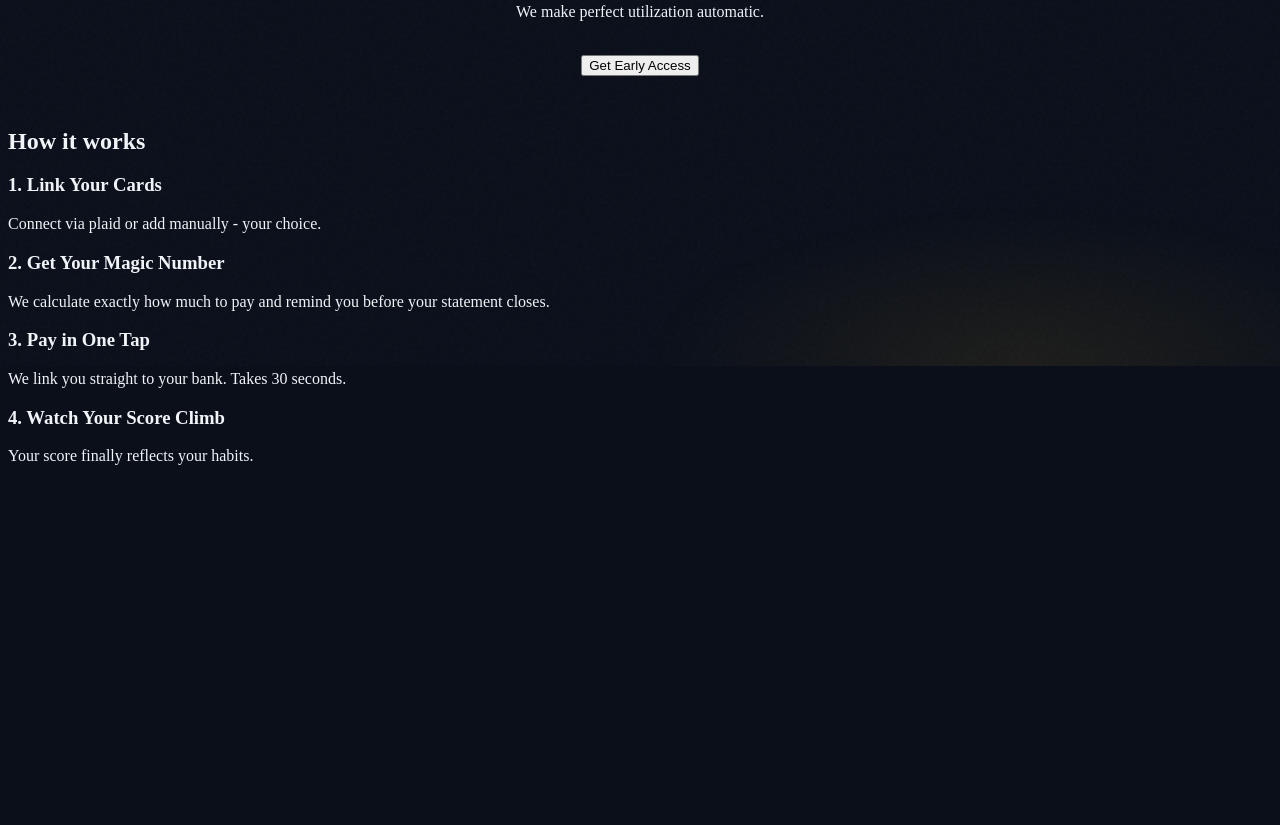
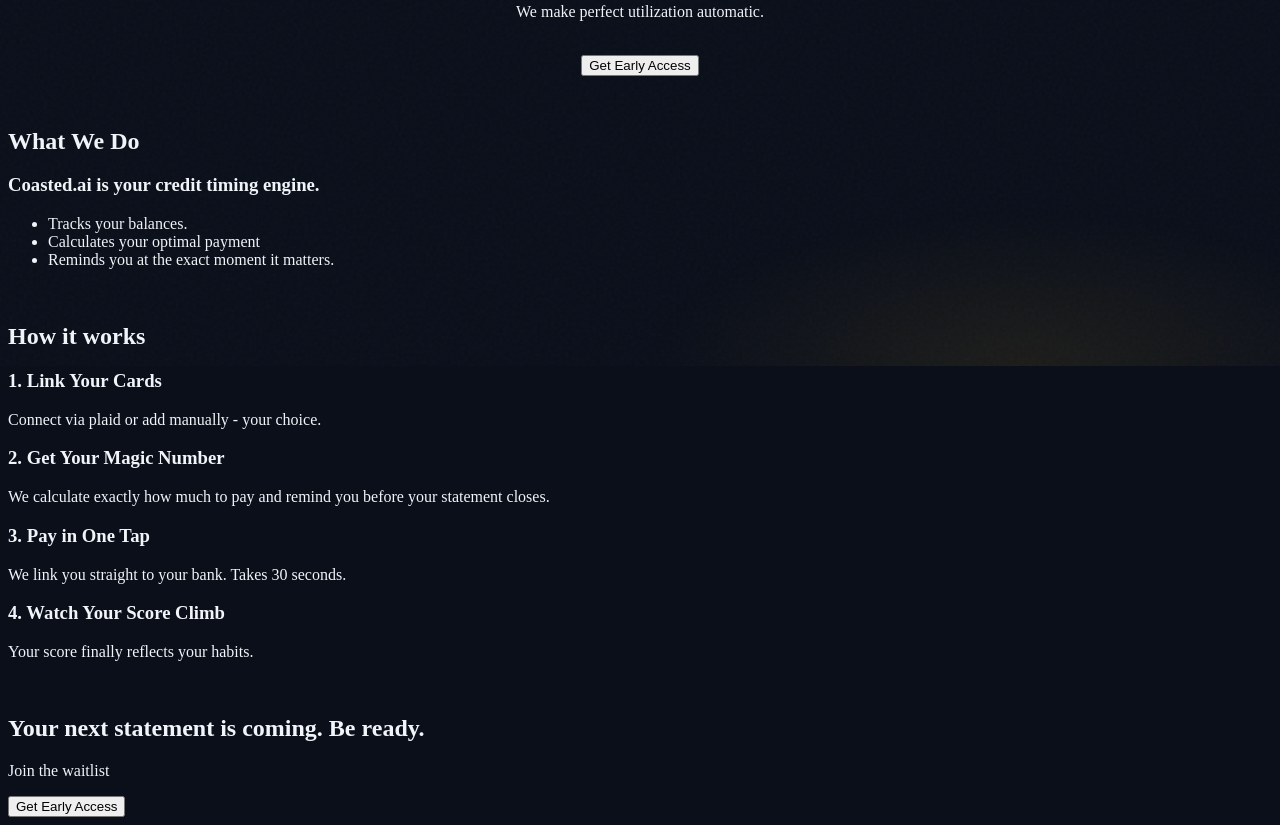
Before and after one commit to lynettesiew/coasted, a plain HTML site: page index.html in a window 1280 px wide. Shown: the part 434-1259 px from the top of the page. Before the commit the page ends 915 px from the top, so only its background shows below. Drawn offline with Linux system fonts and the light colour scheme.

Commit message:
Added more copywriting and sections

```diff
--- a/index.html
+++ b/index.html
@@ -22,10 +22,21 @@
  <div></div>
 <p class="hero-text"> Most people lose points because they pay at the wrong time.</p><p> We make perfect utilization automatic.</p><br>
 
-<form action="https://forms.gle/Ar7F9uchvFK1tMqz6">
+<form action="https://forms.gle/Ar7F9uchvFK1tMqz6" target="_blank" class="hero-form">
     <button class="hero-cta" type="submit">Get Early Access</button>
 </form>
 </main>
+<!-- What We Do-->
+ <div class="what-we-do">
+    <h2>What We Do</h2>
+    <h3 class="title">Coasted.ai is your credit timing engine.</h3>
+    <ul>
+        <li>Tracks your balances.</li>
+        <li>Calculates your optimal payment</li>
+        <li>Reminds you at the exact moment it matters.</li>
+</ul>
+</div>
+<br>
 <!--How it works-->
 <div class="how-it-works">
     <h2>How it works</h2>
@@ -48,9 +59,15 @@
             <p>Your score finally reflects your habits.</p>
         </div>
 </div>
-
-
-
+<br>
+<!-- CTA -->
+<div class="cta-section">
+    <h2>Your next statement is coming. Be ready.</h2>
+    <p>Join the waitlist</p>
+    <form action="https://forms.gle/Ar7F9uchvFK1tMqz6" target="_blank" class="cta-form">
+        <button class="cta-button" type="submit">Get Early Access</button>
+    </form>
+</div>
 
 </div>
 </body>
```
